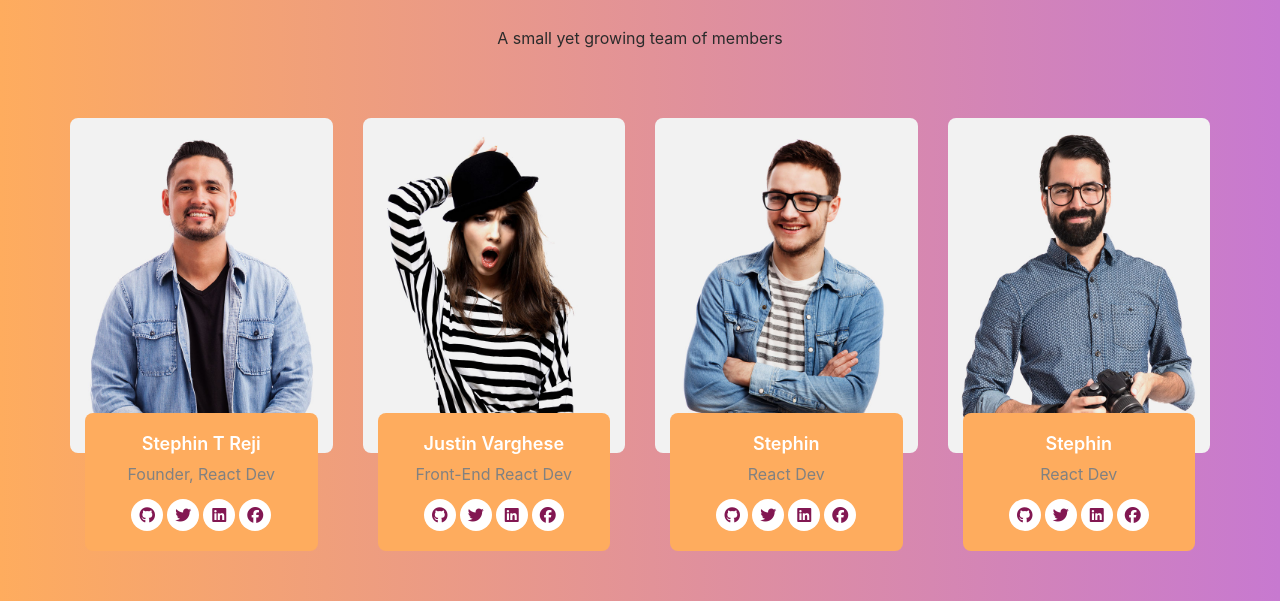
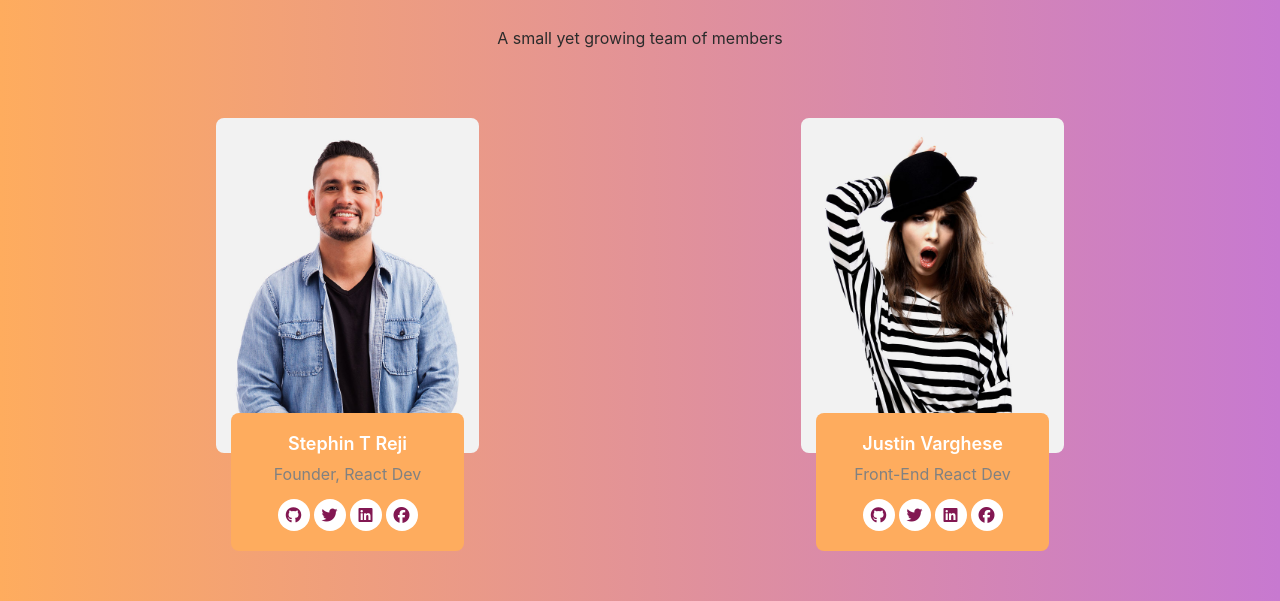
Before and after one commit to For-Community/forCommunity-official-website, a React (Create React App) app: page / in a window 1280 px wide. Shown: the part 1404-2005 px from the top of the page. Built offline with nearby package versions, Linux system fonts and the light colour scheme.

Commit message:
edited teamSectiondata

```diff
--- a/src/data/TeamSectionData.js
+++ b/src/data/TeamSectionData.js
@@ -28,30 +28,6 @@ const TeamSectionData = [
       facebook: "https://facebook.com/justin.varghese42",
     },
   },
-  {
-    id: "3",
-    name: "Stephin",
-    designation: "React Dev",
-    img: team3,
-    sociallinks: {
-      github: "https://github.com/stephin007",
-      twitter: "https://github.com/stephin007",
-      linkedin: "https://github.com/stephin007",
-      facebook: "https://github.com/stephin007",
-    },
-  },
-  {
-    id: "4",
-    name: "Stephin",
-    designation: "React Dev",
-    img: team4,
-    sociallinks: {
-      github: "https://github.com/stephin007",
-      twitter: "https://github.com/stephin007",
-      linkedin: "https://github.com/stephin007",
-      facebook: "https://github.com/stephin007",
-    },
-  },
 ];
 
 export default TeamSectionData
```
